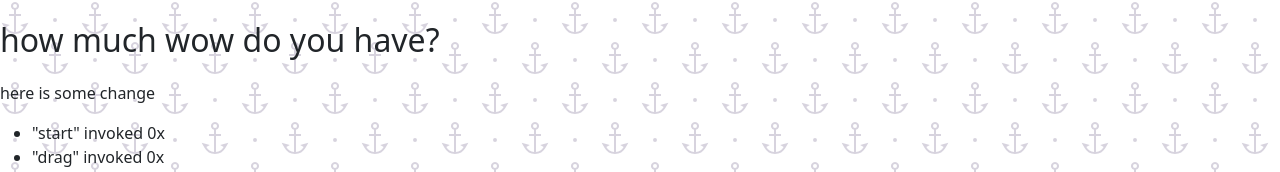
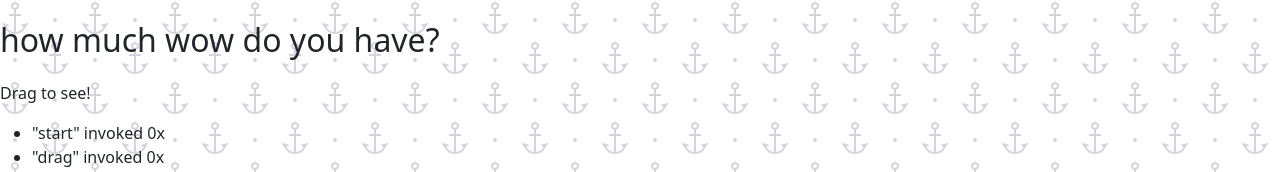
Before and after one commit to jacobsanders7/verbose-guacamolem, a plain HTML site: page index.html in a window 1280 px wide. Shown: the top 172 px of the page. Drawn offline with nearby package versions, Linux system fonts and the light colour scheme.

Commit message:
Add files via upload

```diff
--- a/index.html
+++ b/index.html
@@ -20,7 +20,7 @@
 
 <body>
     <h1>how much wow do you have?</h1>
-    <p>here is some change</p>
+    <p>Drag to see!</p>
     <ul class="ui-helper-reset">
         <li id="event-start" class="ui-state-default ui-corner-all"><span class="ui-icon ui-icon-play"></span>&quot;start&quot; invoked <span class="count">0</span>x</li>
         <li id="event-drag" class="ui-state-default ui-corner-all"><span class="ui-icon ui-icon-arrow-4"></span>&quot;drag&quot; invoked <span class="count">0</span>x</li>
```
